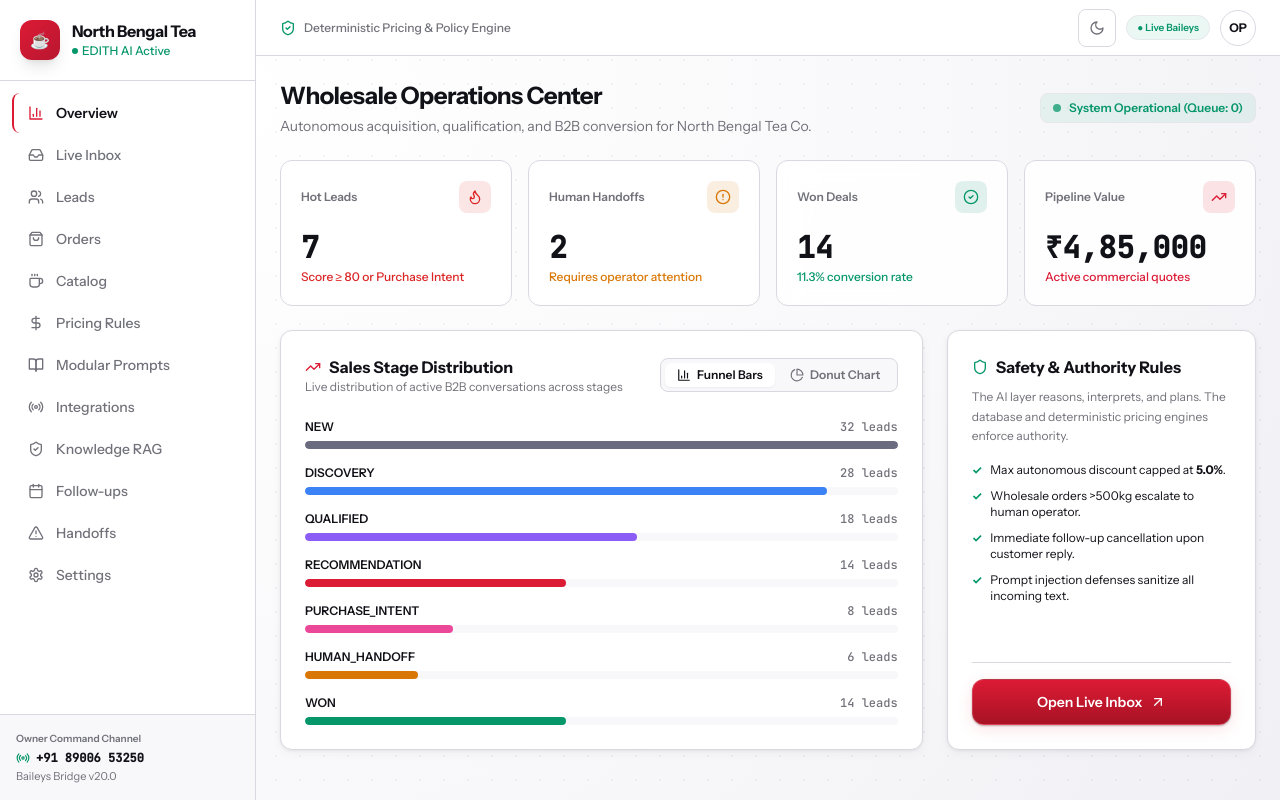
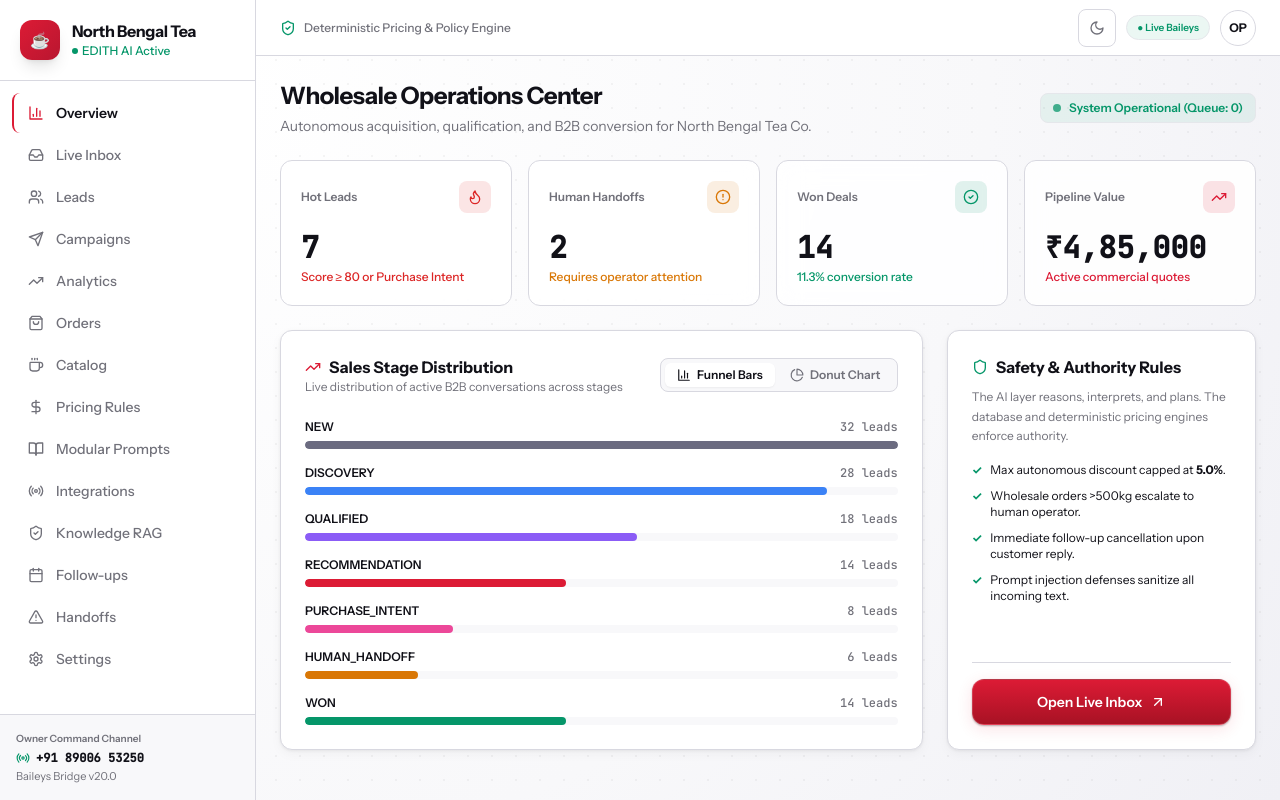
Before and after one commit to naborajs/wb-agent, a Next.js app in the folder dashboard/: page / in a window 1280 px wide. Built offline with nearby package versions, Linux system fonts and the light colour scheme.

Commit message:
feat(nav): add Campaigns and Analytics links with icons in DashboardShell

```diff
--- a/dashboard/components/DashboardShell.tsx
+++ b/dashboard/components/DashboardShell.tsx
@@ -24,12 +24,16 @@ import {
   Cpu,
   Menu,
   X,
+  Send,
+  TrendingUp,
 } from "lucide-react";
 
 const navigation = [
   { name: "Overview", href: "/", icon: BarChart3 },
   { name: "Live Inbox", href: "/conversations", icon: Inbox },
   { name: "Leads", href: "/leads", icon: Users },
+  { name: "Campaigns", href: "/campaigns", icon: Send },
+  { name: "Analytics", href: "/analytics", icon: TrendingUp },
   { name: "Orders", href: "/orders", icon: ShoppingBag },
   { name: "Catalog", href: "/products", icon: Coffee },
   { name: "Pricing Rules", href: "/pricing", icon: DollarSign },
```
